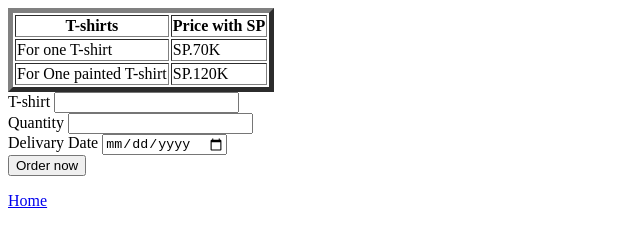
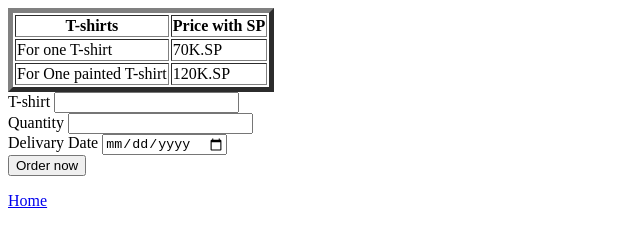
Before and after one commit to M-H-D88/test, a plain HTML site: page Order.html in a window 1280 px wide. Shown: the full height of the page, 0-640 px from the left. Drawn offline with Linux system fonts and the light colour scheme.

Commit message:
Update Order.html

```diff
--- a/Order.html
+++ b/Order.html
@@ -6,11 +6,11 @@
     </tr>
     <tr>
         <td>For one T-shirt</td>
-        <td>SP.70K </td>
+        <td>70K.SP </td>
     </tr>
     <tr>
         <td>For One painted T-shirt</td>
-        <td>SP.120K </td>
+        <td>120K.SP </td>
     </tr>
 </table>
 
```
